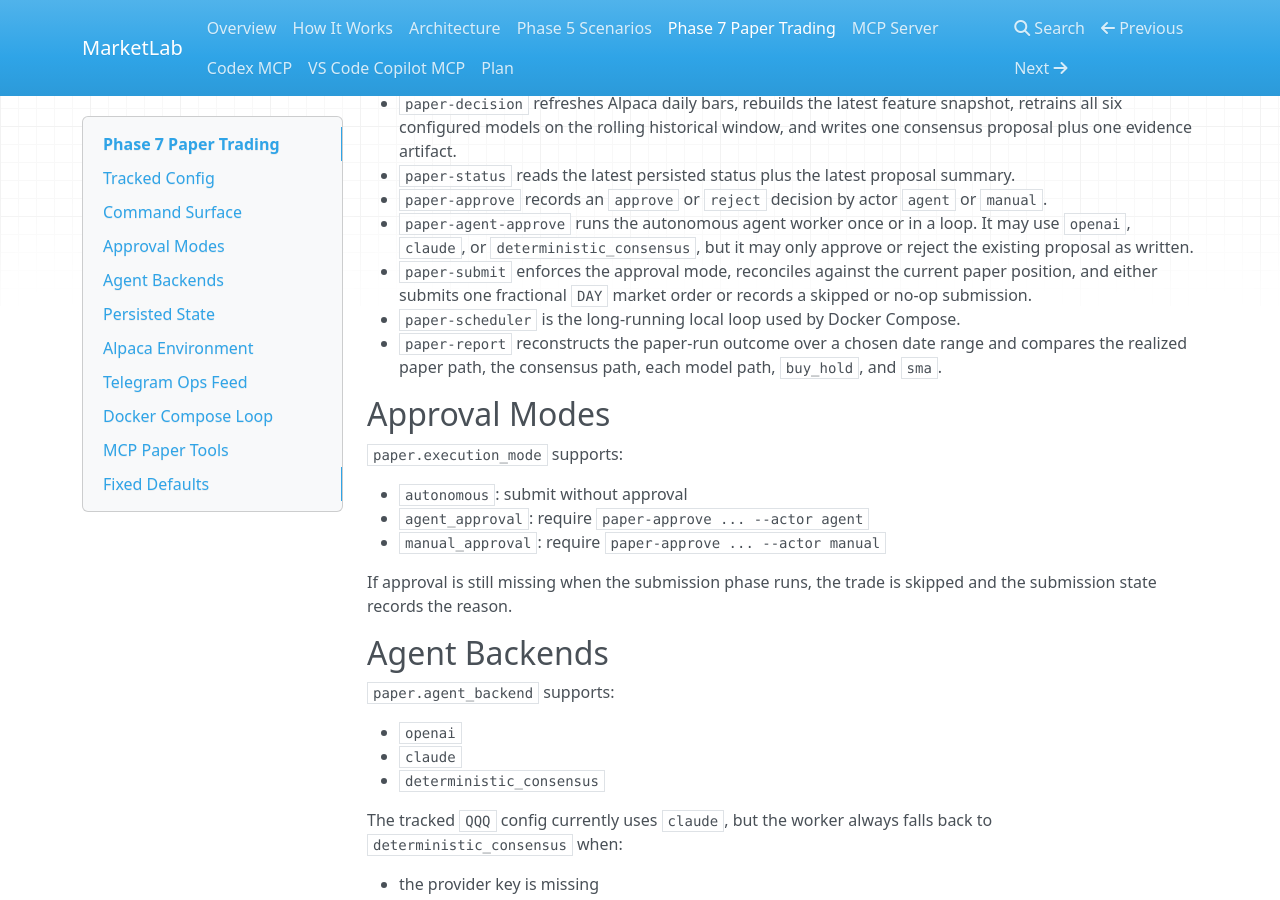
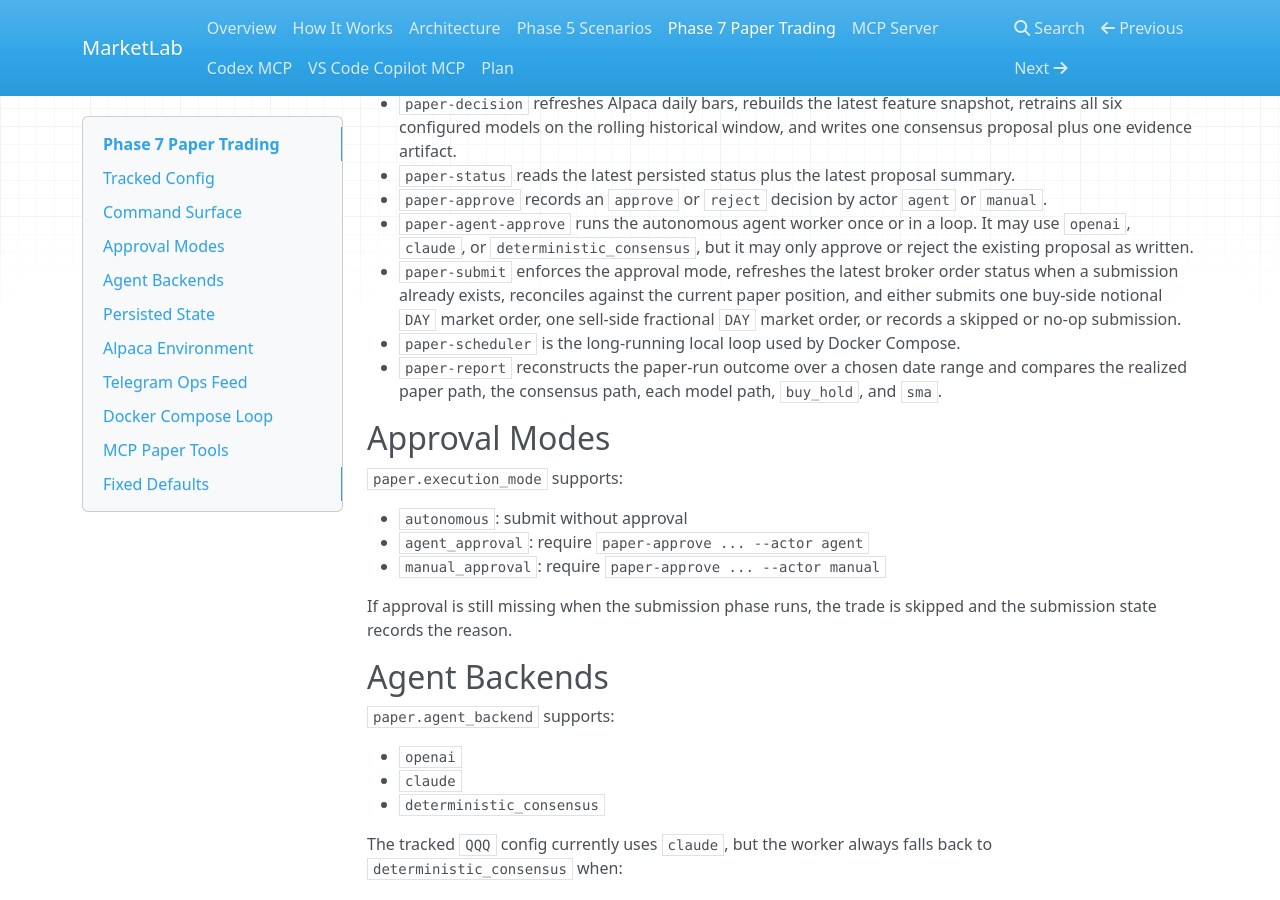
Before and after one commit to ricardogr07/market-lab, an MkDocs documentation site: the page built from docs/paper-trading.md, in a window 1280 px wide and 900 px high, scrolled down 1504 px. Built offline with MkDocs 1.6.1, drawn with Linux system fonts in a browser that asks for light colours; nearby versions of some CDN libraries; some of the changed text lies outside the part shown.

Commit message:
docs(paper): document safe submit and broker reconciliation behavior

```diff
--- a/docs/paper-trading.md
+++ b/docs/paper-trading.md
@@ -65,7 +65,7 @@ Behavior:
 - `paper-status` reads the latest persisted status plus the latest proposal summary.
 - `paper-approve` records an `approve` or `reject` decision by actor `agent` or `manual`.
 - `paper-agent-approve` runs the autonomous agent worker once or in a loop. It may use `openai`, `claude`, or `deterministic_consensus`, but it may only approve or reject the existing proposal as written.
-- `paper-submit` enforces the approval mode, reconciles against the current paper position, and either submits one fractional `DAY` market order or records a skipped or no-op submission.
+- `paper-submit` enforces the approval mode, refreshes the latest broker order status when a submission already exists, reconciles against the current paper position, and either submits one buy-side notional `DAY` market order, one sell-side fractional `DAY` market order, or records a skipped or no-op submission.
 - `paper-scheduler` is the long-running local loop used by Docker Compose.
 - `paper-report` reconstructs the paper-run outcome over a chosen date range and compares the realized paper path, the consensus path, each model path, `buy_hold`, and `sma`.
 
@@ -196,6 +196,8 @@ docker compose --env-file .env -f docker/compose.paper.yml up -d --build
 
 The scheduler uses the tracked repo config at `/app/repo/configs/experiment.qqq_paper_daily.yaml` and a writable artifact submount at `/app/repo/artifacts`.
 
+On each loop, the scheduler also refreshes the latest persisted submission against Alpaca so later broker-side terminal states such as `filled` or `rejected` are written back into `submission.json` and `order_status.json`.
+
 The agent worker uses the same tracked config and artifact mount, so the approval loop and the scheduler see the same proposal, approval, and submission state.
 
 If `paper.notifications.telegram.enabled` is true, all three paper containers need the Telegram env vars because notifications can be emitted from the scheduler, the agent worker, and MCP-driven approvals.
```
Also changed, not shown: README.md (+1 -1 lines).
